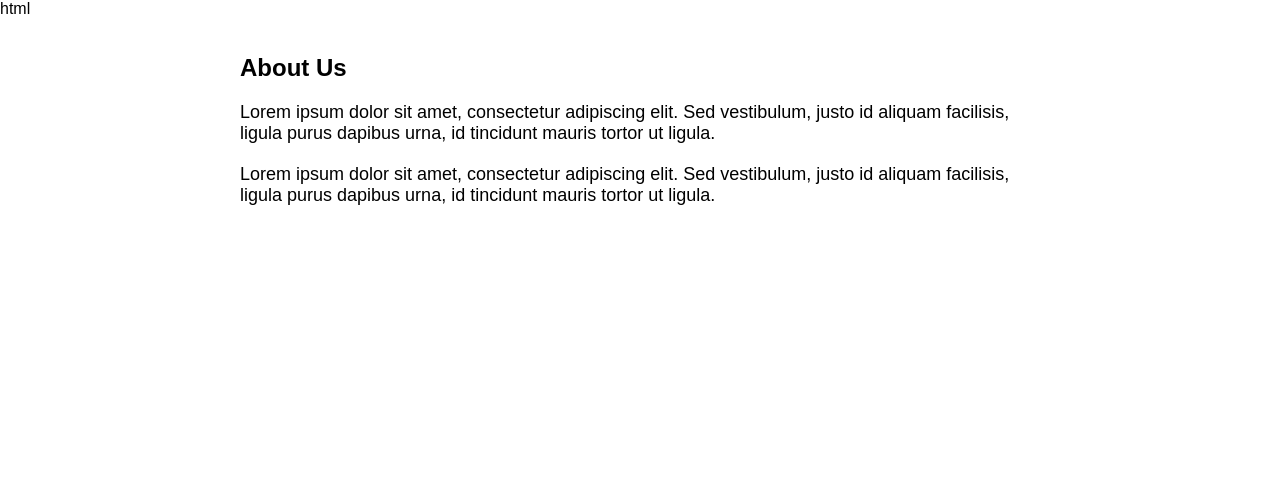
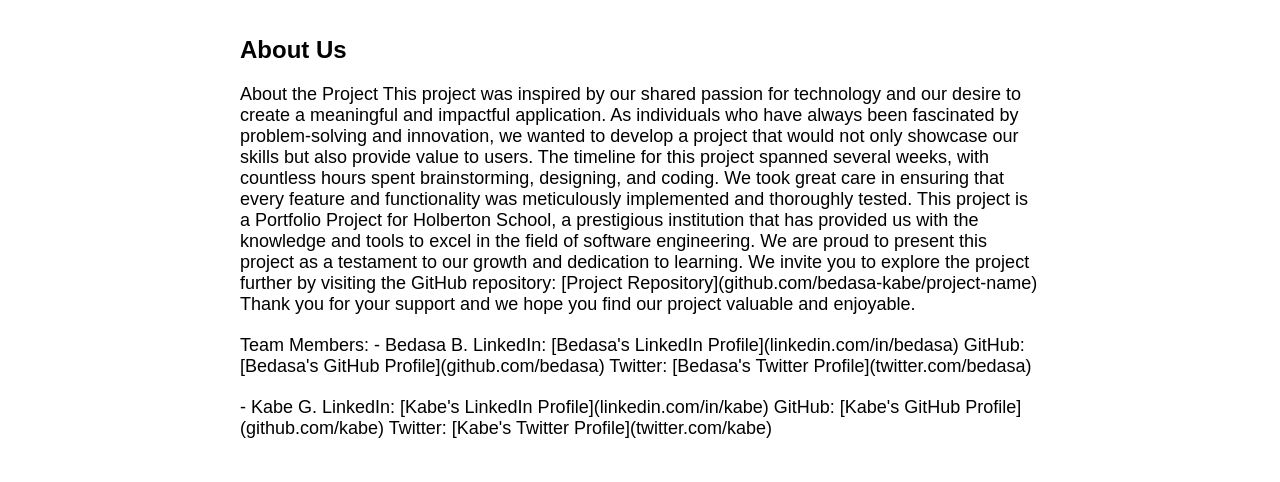
Before and after one commit to bedasawayessa/bedasawayessa.github.io, a plain HTML site: page bedokabe/about.html in a window 1280 px wide. Drawn offline with Linux system fonts and the light colour scheme.

Commit message:
Update about.html

```diff
--- a/bedokabe/about.html
+++ b/bedokabe/about.html
@@ -1,4 +1,4 @@
-html
+
 <!DOCTYPE html>
 <html lang="en">
 <head>
@@ -30,8 +30,28 @@ html
 <body>
     <div class="page-content">
         <h1>About Us</h1>
-        <p>Lorem ipsum dolor sit amet, consectetur adipiscing elit. Sed vestibulum, justo id aliquam facilisis, ligula purus dapibus urna, id tincidunt mauris tortor ut ligula.</p>
-        <p>Lorem ipsum dolor sit amet, consectetur adipiscing elit. Sed vestibulum, justo id aliquam facilisis, ligula purus dapibus urna, id tincidunt mauris tortor ut ligula.</p>
+        <p>
+           About the Project
+            This project was inspired by our shared passion for technology and our desire to create a meaningful and impactful application.
+            As individuals who have always been fascinated by problem-solving and innovation, we wanted to develop a project that would not only showcase our skills but also provide value to users.
+            The timeline for this project spanned several weeks, with countless hours spent brainstorming, designing, and coding. We took great care in ensuring that every feature and functionality was meticulously implemented and thoroughly tested.
+            This project is a Portfolio Project for Holberton School, a prestigious institution that has provided us with the knowledge and tools to excel in the field of software engineering. We are proud to present this project as a testament to our growth and dedication to learning.
+            We invite you to explore the project further by visiting the GitHub repository: [Project Repository](github.com/bedasa-kabe/project-name)
+            Thank you for your support and we hope you find our project valuable and enjoyable.
+        </p>
+                <p>
+Team Members:
+- Bedasa B.
+LinkedIn: [Bedasa's LinkedIn Profile](linkedin.com/in/bedasa)
+GitHub: [Bedasa's GitHub Profile](github.com/bedasa)
+Twitter: [Bedasa's Twitter Profile](twitter.com/bedasa)
+        </p>
+        <p>
+            - Kabe G.
+LinkedIn: [Kabe's LinkedIn Profile](linkedin.com/in/kabe)
+GitHub: [Kabe's GitHub Profile](github.com/kabe)
+Twitter: [Kabe's Twitter Profile](twitter.com/kabe)
+        </p>
     </div>
 </body>
 </html>
```
